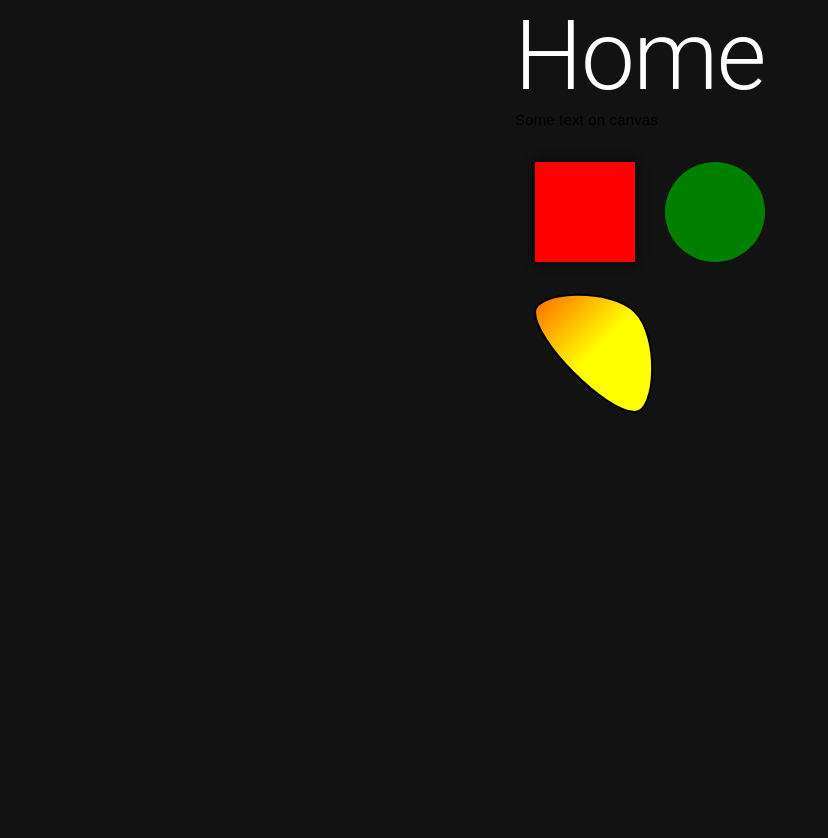
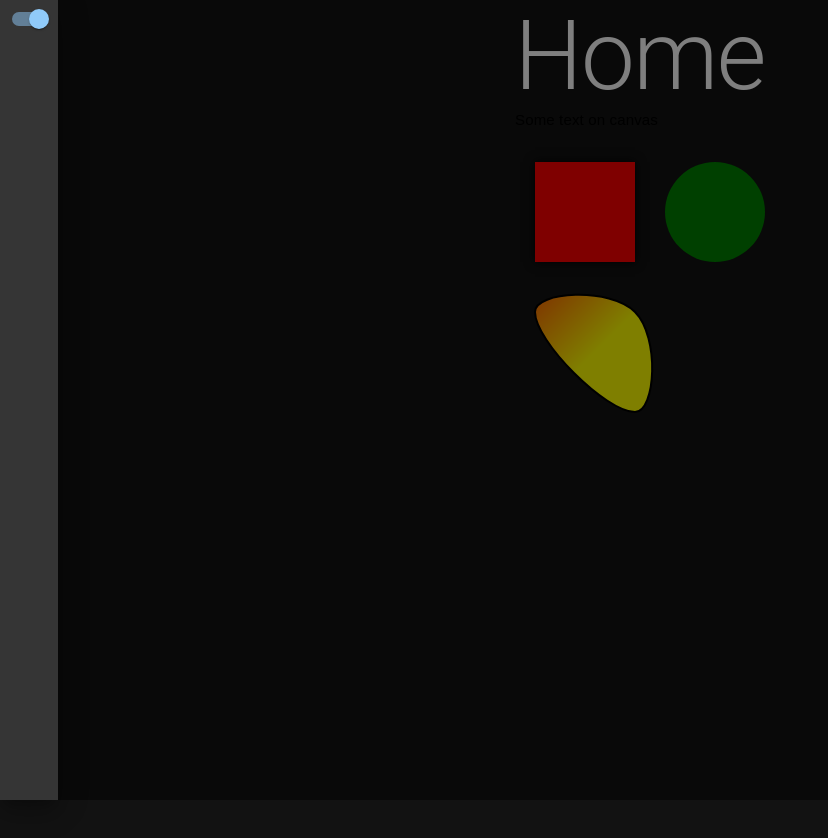
Before and after one commit to ClarenceLuk/web-app, a React (Create React App) app: page / in a window 1280 px wide. Shown: the top 838 px of the page, without its empty margins (0-828 px from the left). Built offline with nearby package versions, Linux system fonts and the light colour scheme.

Commit message:
changed menu to a drawer

```diff
--- a/src/menu/menu.tsx
+++ b/src/menu/menu.tsx
@@ -11,7 +11,7 @@ const NavigationPanel = ({
   handleThemeChange,
 }: NavigationProps) => {
   return (
-    <Drawer>
+    <Drawer open={true}>
       <Switch checked={isDarkMode} onChange={handleThemeChange} />
     </Drawer>
   );
```
